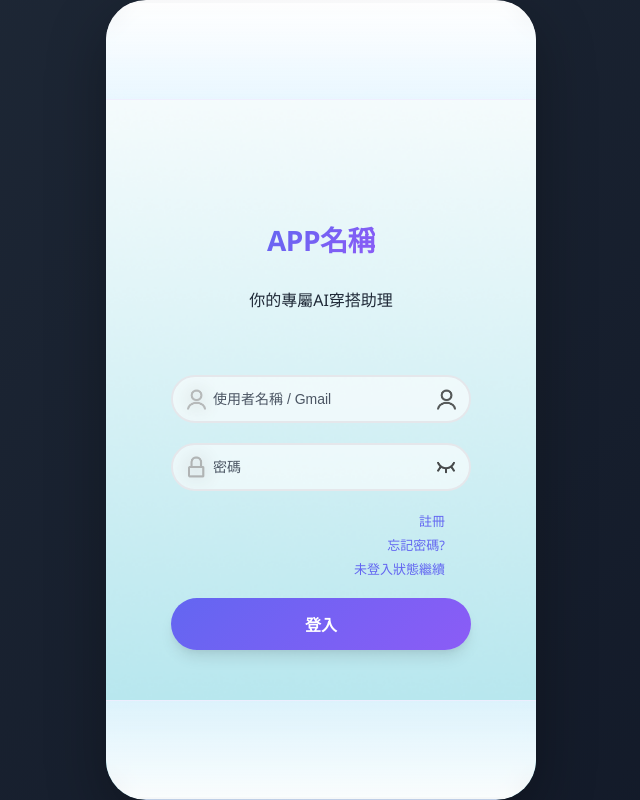
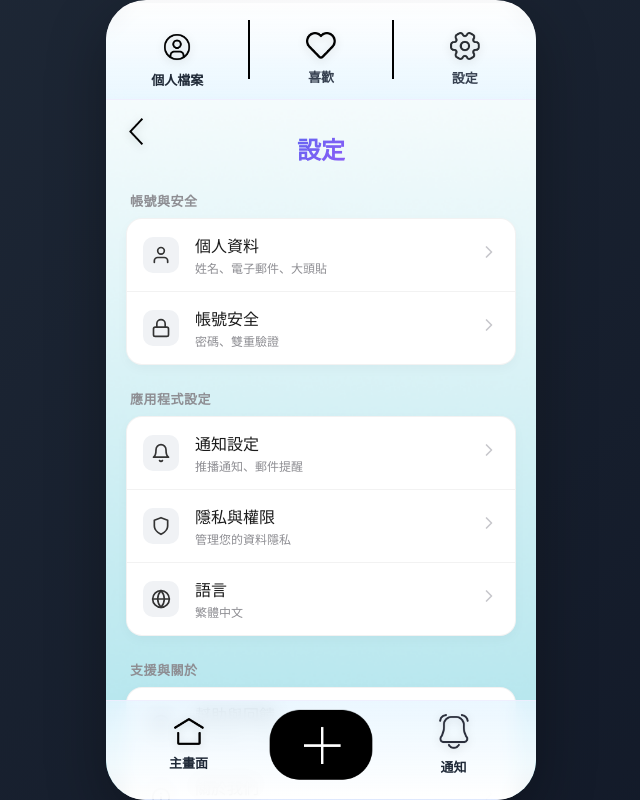
Before and after one commit to HsuZiWei319/project_front, a React (Vite) app: page /settings in a window 1280 px wide. Before the commit this address led to /. Shown: the whole page, without its empty margins (319-959 px from the left). Built offline with nearby package versions, Linux system fonts and the light colour scheme.

Commit message:
新增設定頁面

```diff
--- a/src/App.jsx
+++ b/src/App.jsx
@@ -15,6 +15,7 @@ import VirtualTryOn from './pages/VirtualTryOn/VirtualTryOn';
 import AIChatPage from './pages/AIChat/AIChatPage';
 import FavoritesPage from './pages/Favorites/FavoritesPage';
 import OutfitPage from './pages/Outfit/OutfitPage';
+import SettingPage from './pages/Setting/SettingPage';
 
 const App = () => {
   return (
@@ -61,6 +62,9 @@ const App = () => {
         {/* AI 穿搭助手頁面 */}
         <Route path="/ai-chat" element={<AIChatPage />} />
 
+        {/* 設定頁面 */}
+        <Route path="/settings" element={<SettingPage />} />
+
         <Route path="*" element={<Navigate to="/" replace />} />
 
       </Routes>
--- a/src/components/Navigation/Navigation.jsx
+++ b/src/components/Navigation/Navigation.jsx
@@ -17,8 +17,7 @@ const Navigation = ({ position = 'top' }) => {
   };
 
   const handleSettingClick = () => {
-    // 未來可以導航到設定頁面
-    console.log('設定頁面 - 建設中');
+    navigate('/settings');
   };
 
   // 頂部導航的固定內容
--- /dev/null
+++ b/src/pages/Setting/SettingPage.css
@@ -0,0 +1,178 @@
+.setting-content {
+  flex: 1;
+  padding: 180px 20px 100px; /* 增加頂部間距以容納固定的標題 */
+  overflow-y: auto;
+  width: 100%;
+  box-sizing: border-box;
+}
+
+.setting-header-fixed {
+  flex:0.5;
+  position: absolute;
+  top: 115px; /* 與衣櫃頁面標題列的高度一致 */
+  left: 0;
+  width: 100%;
+  display: flex;
+  justify-content: center;
+  z-index: 5;
+  pointer-events: none;
+}
+
+.setting-header-fixed .pagetitle-label {
+  margin-bottom: 0;
+  pointer-events: auto;
+}
+
+.setting-header {
+  margin-bottom: 24px;
+}
+
+.setting-title {
+  display: none; /* 已被 .pagetitle-label 取代 */
+}
+
+.setting-subtitle {
+  font-size: 14px;
+  color: #666;
+  text-align: left;
+}
+
+.setting-section {
+  margin-bottom: 24px;
+}
+
+.section-title {
+  font-size: 13px;
+  font-weight: 600;
+  color: #8e8e93;
+  text-transform: uppercase;
+  letter-spacing: 0.5px;
+  margin-bottom: 8px;
+  margin-left: 4px;
+}
+
+.section-card {
+  background-color: #ffffff;
+  border-radius: 16px;
+  overflow: hidden;
+  box-shadow: 0 4px 12px rgba(0, 0, 0, 0.03);
+  border: 1px solid rgba(0, 0, 0, 0.05);
+}
+
+.setting-item {
+  display: flex;
+  justify-content: space-between;
+  align-items: center;
+  padding: 14px 16px;
+  border-bottom: 1px solid #f2f2f2;
+  cursor: pointer;
+  transition: all 0.3s cubic-bezier(0.25, 0.8, 0.25, 1);
+  position: relative;
+  overflow: hidden;
+}
+
+.setting-item:hover {
+  background-color: #f0f7ff; /* 輕微的淡藍色 hover 背景 */
+  transform: translateX(4px); /* 滑鼠靠近時向右微移，增加動態感 */
+}
+
+.setting-item:hover .item-icon-wrapper {
+  background-color: #ffffff;
+  box-shadow: 0 2px 8px rgba(0, 0, 0, 0.1);
+  transform: scale(1.05);
+}
+
+.setting-item:hover .item-arrow {
+  color: #007aff; /* iOS 風格的藍色 */
+  transform: translateX(2px);
+}
+
+.setting-item:active {
+  background-color: #e5efff;
+  transform: scale(0.98);
+}
+
+.setting-item:last-child {
+  border-bottom: none;
+}
+
+.item-left {
+  display: flex;
+  align-items: center;
+  gap: 16px;
+}
+
+.item-icon-wrapper {
+  width: 36px;
+  height: 36px;
+  border-radius: 10px;
+  background-color: #f0f2f5;
+  display: flex;
+  align-items: center;
+  justify-content: center;
+  color: #333;
+}
+
+.item-icon-wrapper svg {
+  width: 20px;
+  height: 20px;
+}
+
+.item-info {
+  display: flex;
+  flex-direction: column;
+}
+
+.item-title {
+  font-size: 16px;
+  font-weight: 500;
+  color: #1a1a1a;
+}
+
+.item-description {
+  font-size: 12px;
+  color: #8e8e93;
+  margin-top: 2px;
+}
+
+.item-arrow {
+  color: #c7c7cc;
+}
+
+.item-arrow svg {
+  width: 20px;
+  height: 20px;
+}
+
+/* 危險動作樣式 (如登出) */
+.setting-item.danger .item-icon-wrapper {
+  background-color: #fff1f0;
+  color: #ff4d4f;
+}
+
+.setting-item.danger .item-title {
+  color: #ff4d4f;
+  font-weight: 600;
+}
+
+.setting-footer {
+  margin-top: 40px;
+  padding-bottom: 20px;
+  text-align: center;
+}
+
+.setting-footer p {
+  font-size: 12px;
+  color: #c7c7cc;
+}
+
+/* 適配移動端 */
+@media (max-width: 480px) {
+  .setting-content {
+    padding-top: 80px;
+  }
+
+  .setting-title {
+    font-size: 24px;
+  }
+}
--- /dev/null
+++ b/src/pages/Setting/SettingPage.jsx
@@ -0,0 +1,165 @@
+import React from 'react';
+import { useNavigate } from 'react-router-dom';
+import './SettingPage.css';
+import Navigation from '../../components/Navigation/Navigation';
+import BottomNavigation from '../../components/Navigation/BottomNavigation';
+import BackButton from '../../components/Header/BackButton';
+import { useImageUpload } from '../../hooks/useImageUpload';
+
+const SettingPage = () => {
+  const navigate = useNavigate();
+  const { handleFileSelectedForClothesUpload } = useImageUpload();
+
+  const settingSections = [
+    {
+      title: '帳號與安全',
+      items: [
+        {
+          id: 'account',
+          title: '個人資料',
+          description: '姓名、電子郵件、大頭貼',
+          icon: (
+            <svg viewBox="0 0 24 24" fill="none" stroke="currentColor" strokeWidth="2" strokeLinecap="round" strokeLinejoin="round">
+              <path d="M20 21v-2a4 4 0 0 0-4-4H8a4 4 0 0 0-4 4v2"></path>
+              <circle cx="12" cy="7" r="4"></circle>
+            </svg>
+          )
+        },
+        {
+          id: 'security',
+          title: '帳號安全',
+          description: '密碼、雙重驗證',
+          icon: (
+            <svg viewBox="0 0 24 24" fill="none" stroke="currentColor" strokeWidth="2" strokeLinecap="round" strokeLinejoin="round">
+              <rect x="3" y="11" width="18" height="11" rx="2" ry="2"></rect>
+              <path d="M7 11V7a5 5 0 0 1 10 0v4"></path>
+            </svg>
+          )
+        },
+      ]
+    },
+    {
+      title: '應用程式設定',
+      items: [
+        {
+          id: 'notifications',
+          title: '通知設定',
+          description: '推播通知、郵件提醒',
+          icon: (
+            <svg viewBox="0 0 24 24" fill="none" stroke="currentColor" strokeWidth="2" strokeLinecap="round" strokeLinejoin="round">
+              <path d="M18 8A6 6 0 0 0 6 8c0 7-3 9-3 9h18s-3-2-3-9"></path>
+              <path d="M13.73 21a2 2 0 0 1-3.46 0"></path>
+            </svg>
+          )
+        },
+        {
+          id: 'privacy',
+          title: '隱私與權限',
+          description: '管理您的資料隱私',
+          icon: (
+            <svg viewBox="0 0 24 24" fill="none" stroke="currentColor" strokeWidth="2" strokeLinecap="round" strokeLinejoin="round">
+              <path d="M12 22s8-4 8-10V5l-8-3-8 3v7c0 6 8 10 8 10z"></path>
+            </svg>
+          )
+        },
+        {
+          id: 'language',
+          title: '語言',
+          description: '繁體中文',
+          icon: (
+            <svg viewBox="0 0 24 24" fill="none" stroke="currentColor" strokeWidth="2" strokeLinecap="round" strokeLinejoin="round">
+              <circle cx="12" cy="12" r="10"></circle>
+              <line x1="2" y1="12" x2="22" y2="12"></line>
+              <path d="M12 2a15.3 15.3 0 0 1 4 10 15.3 15.3 0 0 1-4 10 15.3 15.3 0 0 1-4-10 15.3 15.3 0 0 1 4-10z"></path>
+            </svg>
+          )
+        },
+      ]
+    },
+    {
+      title: '支援與關於',
+      items: [
+        {
+          id: 'help',
+          title: '幫助與回饋',
+          description: '常見問題、聯絡客服',
+          icon: (
+            <svg viewBox="0 0 24 24" fill="none" stroke="currentColor" strokeWidth="2" strokeLinecap="round" strokeLinejoin="round">
+              <circle cx="12" cy="12" r="10"></circle>
+              <path d="M9.09 9a3 3 0 0 1 5.83 1c0 2-3 3-3 3"></path>
+              <line x1="12" y1="17" x2="12.01" y2="17"></line>
+            </svg>
+          )
+        },
+        {
+          id: 'about',
+          title: '關於我們',
+          description: '版本 1.0.0',
+          icon: (
+            <svg viewBox="0 0 24 24" fill="none" stroke="currentColor" strokeWidth="2" strokeLinecap="round" strokeLinejoin="round">
+              <circle cx="12" cy="12" r="10"></circle>
+              <line x1="12" y1="16" x2="12" y2="12"></line>
+              <line x1="12" y1="8" x2="12.01" y2="8"></line>
+            </svg>
+          )
+        },
+      ]
+    }
+  ];
+
+  return (
+    <div className="container">
+      <Navigation position="top" />
+      <BackButton />
+
+      <div className="setting-header-fixed">
+        <h1 className="pagetitle-label">設定</h1>
+      </div>
+
+      <div className="setting-content">
+        {/* 移除原本的 header，因為標題已經固定在上方 */}
+
+        {settingSections.map((section, idx) => (
+          <div key={idx} className="setting-section">
+            {section.title && <h2 className="section-title">{section.title}</h2>}
+            <div className="section-card">
+              {section.items.map((item) => (
+                <div
+                  key={item.id}
+                  className={`setting-item ${item.isDanger ? 'danger' : ''}`}
+                >
+                  <div className="item-left">
+                    <div className="item-icon-wrapper">
+                      {item.icon}
+                    </div>
+                    <div className="item-info">
+                      <span className="item-title">{item.title}</span>
+                      {item.description && (
+                        <span className="item-description">{item.description}</span>
+                      )}
+                    </div>
+                  </div>
+                  {!item.isDanger && (
+                    <div className="item-arrow">
+                      <svg viewBox="0 0 24 24" fill="none" stroke="currentColor" strokeWidth="2" strokeLinecap="round" strokeLinejoin="round">
+                        <polyline points="9 18 15 12 9 6"></polyline>
+                      </svg>
+                    </div>
+                  )}
+                </div>
+              ))}
+            </div>
+          </div>
+        ))}
+
+        <div className="setting-footer">
+          <p> </p>
+        </div>
+      </div>
+
+      <BottomNavigation onFileSelected={handleFileSelectedForClothesUpload} />
+    </div>
+  );
+};
+
+export default SettingPage;
--- a/src/pages/Wardrobe/WardrobePage.css
+++ b/src/pages/Wardrobe/WardrobePage.css
@@ -1,15 +1,16 @@
 @import '../../styles/variables.css';
 
 /* 標題欄 */
-.title-bar {
+.wardrobe-title-bar {
   display: flex;
   justify-content: space-between;
   align-items: center;
-  margin-top: 115px;
+  margin-top: 125px;
   margin-bottom: var(--spacing-xl);
   position: relative;
-  padding: 10px;
   background: transparent;
+  flex-direction: column;
+  text-align: center;
 }
 
 .title-bar .pagetitle-label {
--- a/src/pages/Wardrobe/WardrobePage.jsx
+++ b/src/pages/Wardrobe/WardrobePage.jsx
@@ -203,7 +203,7 @@ const WardrobePage = () => {
             {/* 左上角返回箭頭 */}
             <BackButton />
 
-            <div className="title-bar">
+            <div className="wardrobe-title-bar">
                 <div className="pagetitle-label">{viewMode === 'wardrobe' ? '衣櫃' : '穿搭'}</div>
                 <div className="segmented-control">
                     <button
```
